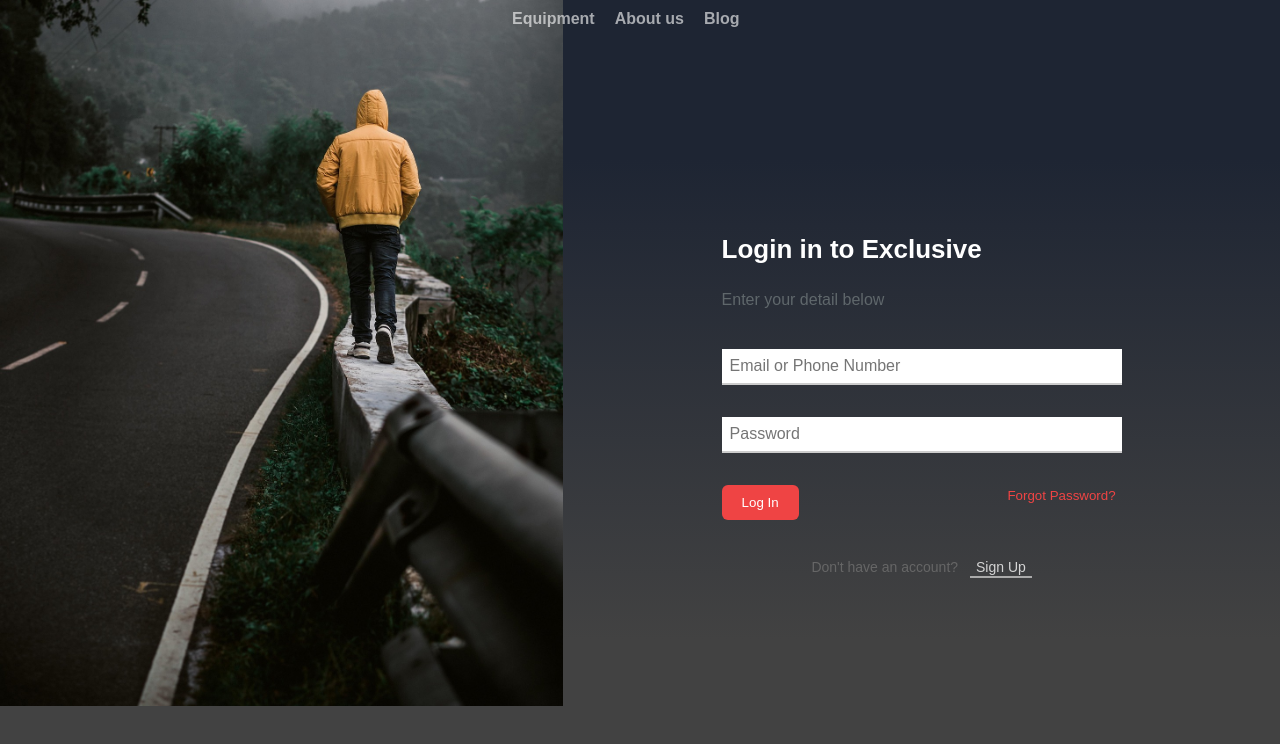
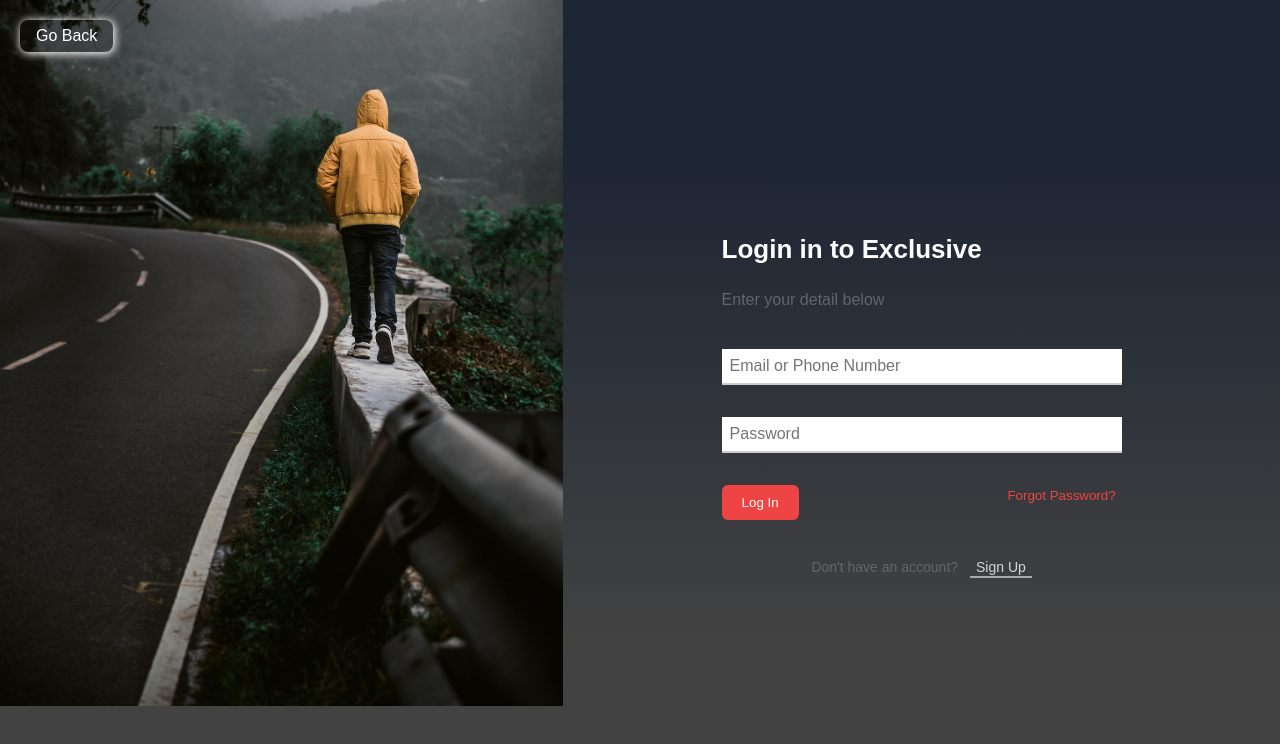
Before and after one commit to Pra-Nikhil/Hiking-Website, a website: page sinein.html in a window 1280 px wide. Drawn offline with Linux system fonts and the light colour scheme.

Commit message:
remove navbar add back button

```diff
--- a/blog.css
+++ b/blog.css
@@ -24,25 +24,20 @@ html, body {
     color: rgb(8, 8, 8);
     width: 80%;
 }
-nav {
+.back {
+    cursor: pointer;
+    padding-inline: 16px;
+    height: 32px;
+    box-shadow: 1px 1px 8px 1px white;
+    position: absolute;
     display: flex;
-    justify-content: space-between;
-    position: absolute;
-    top: 10px;
-    left: 40%;
-    display: flex;
+    align-items: center;
     justify-content: center;
-    gap: 20px;
-
+    left: 20px;
+    top: 20px;
+    border-radius: 8px;
+    font-size: 16px;
 }
-
-nav a {
-    text-decoration: none;
-    color: rgba(32, 32, 32, 0.61);
-    font-size: 16px;
-    font-weight: 600;
-}
-
 
 @media (max-width: 740px) {
     nav a {
--- a/sinein.css
+++ b/sinein.css
@@ -15,22 +15,18 @@ body {
     padding: 0;
     background-image: linear-gradient(to top, rgb(66, 66, 66) 20%, rgb(30, 37, 51) 80%);
 }
-nav {
+.back {
+    cursor: pointer;
+    padding-inline: 16px;
+    height: 32px;
+    box-shadow: 1px 1px 8px 1px white;
+    position: absolute;
     display: flex;
-    justify-content: space-between;
-    position: absolute;
-    top: 10px;
-    left: 40%;
-    display: flex;
+    align-items: center;
     justify-content: center;
-    gap: 20px;
-}
-
-nav a {
-    text-decoration: none;
-    color: rgba(255, 255, 255, 0.61);
-    font-size: 16px;
-    font-weight: 600;
+    left: 20px;
+    top: 20px;
+    border-radius: 8px;
 }
 .auth-container {
     display: flex;
--- a/sinein.html
+++ b/sinein.html
@@ -10,12 +10,7 @@
 </head>
 
 <body>
-
-        <nav class="nav-icons">
-                                        <a href="index.html">Equipment</a>
-                                        <a href="aboutme.html">About us</a>
-                                        <a href="blog.html">Blog</a>
-                                    </nav>
+    <div class="back">Go Back</div>
 
     <div class="auth-container">
 
--- a/sinein.js
+++ b/sinein.js
@@ -2,7 +2,11 @@ const linkButton = document.querySelector('.link-button')
 const linkButton2 = document.querySelector('.link-button2')
 const signupBox = document.querySelector('.signup-box')
 const loginBox = document.querySelector('.login-box')
+const back = document.querySelector('.back')
 
+back.addEventListener('click', (e) => {
+    history.back()
+})
 linkButton.addEventListener('click', () => {
     signupBox.classList.add('open')
 })
--- a/style.css
+++ b/style.css
@@ -16,7 +16,20 @@ main {
     background-repeat: no-repeat;
     background-attachment: fixed;
 }
-
+.back {
+    cursor: pointer;
+    padding-inline: 16px;
+    height: 32px;
+    box-shadow: 1px 1px 8px 1px white;
+    position: absolute;
+    display: flex;
+    align-items: center;
+    justify-content: center;
+    left: 20px;
+    top: 20px;
+    border-radius: 8px;
+    font-size: 16px;
+}
 .main-container {
     width: 100%;
 }
```
Also changed, not shown: aboutme.html (+3 -5 lines), blog.html (+2 -5 lines), script.js (line endings or trailing spaces).
